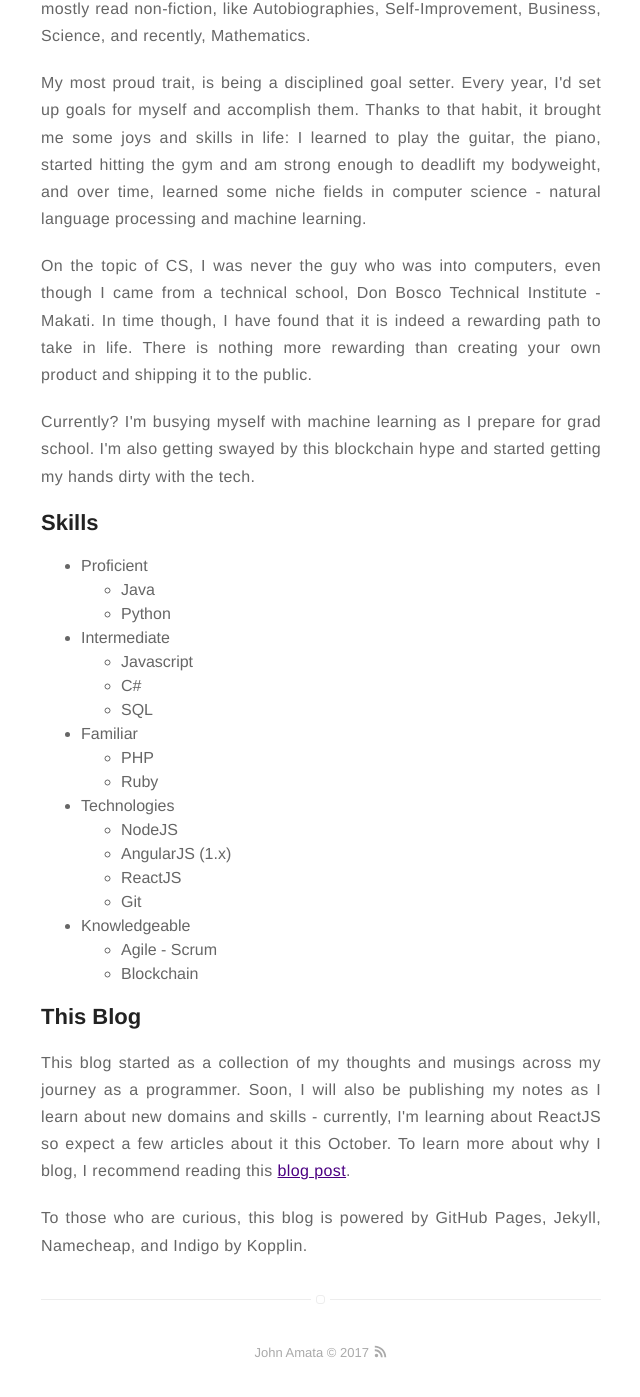
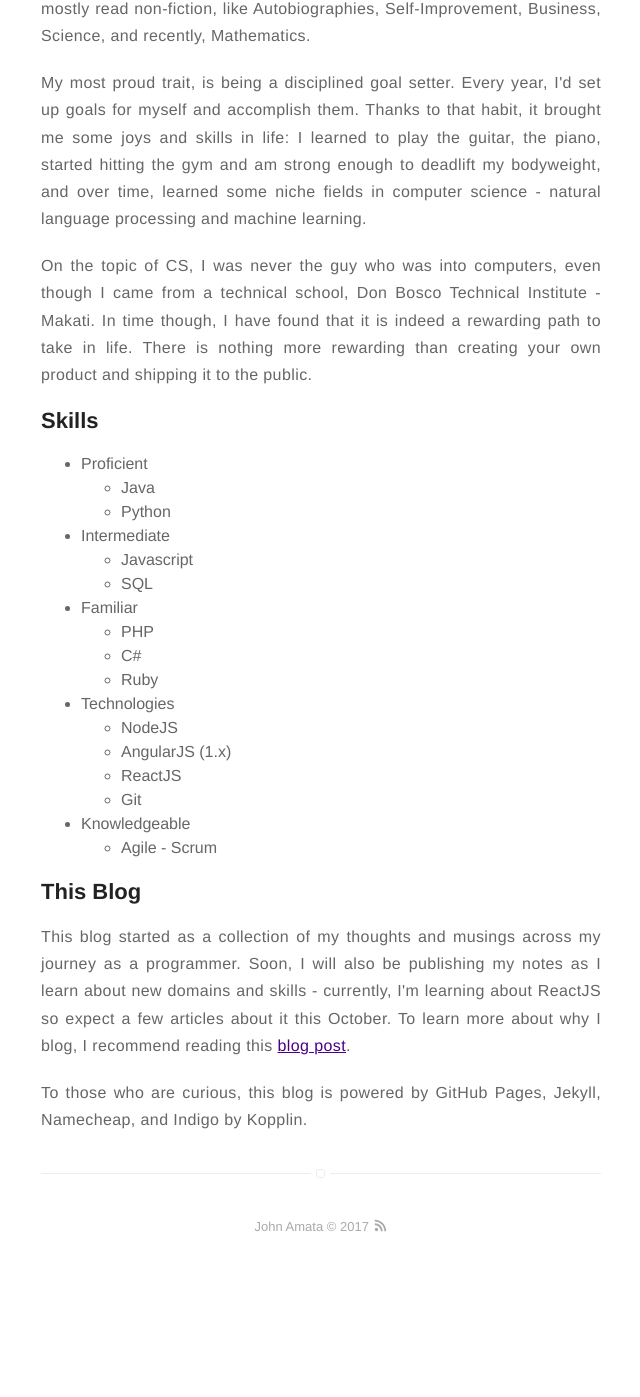
Before and after one commit to jpamata/jpamata.github.io, a Jekyll site: the page built from about.md, in a window 1280 px wide and 1400 px high, scrolled down 559 px. Shown: the top 1397 px of the window, without its empty margins (319-959 px from the left). Built offline with Jekyll 4.4.1, drawn with Linux system fonts in a browser that asks for light colours; after the commit the page ends 1833 px from its top, so only the background shows below that.

Commit message:
Update about.md

```diff
--- a/about.md
+++ b/about.md
@@ -13,8 +13,6 @@ layout: page
 
 <p align="justify">On the topic of CS, I was never the guy who was into computers, even though I came from a technical school, Don Bosco Technical Institute - Makati. In time though, I have found that it is indeed a rewarding path to take in life. There is nothing more rewarding than creating your own product and shipping it to the public.</p>
 
-<p align="justify">Currently? I'm busying myself with machine learning as I prepare for grad school. I'm also getting swayed by this blockchain hype and started getting my hands dirty with the tech.</p>
-
 <h2>Skills</h2>
 
 <ul class="skill-list">
@@ -26,12 +24,12 @@ layout: page
 	<li>Intermediate</li>
 	  <ul>
 	    <li>Javascript</li>
-	    <li>C#</li>
 	    <li>SQL</li>
 	  </ul>
 	<li>Familiar</li>
 	  <ul>
 	    <li>PHP</li>
+		<li>C#</li>
 	    <li>Ruby</li>
 	  </ul>
 	<li>Technologies</li>
@@ -44,7 +42,6 @@ layout: page
 	<li>Knowledgeable</li>
 	  <ul>
 		<li>Agile - Scrum</li>
-		<li>Blockchain</li>
 	  </ul>
 </ul>
 
```
